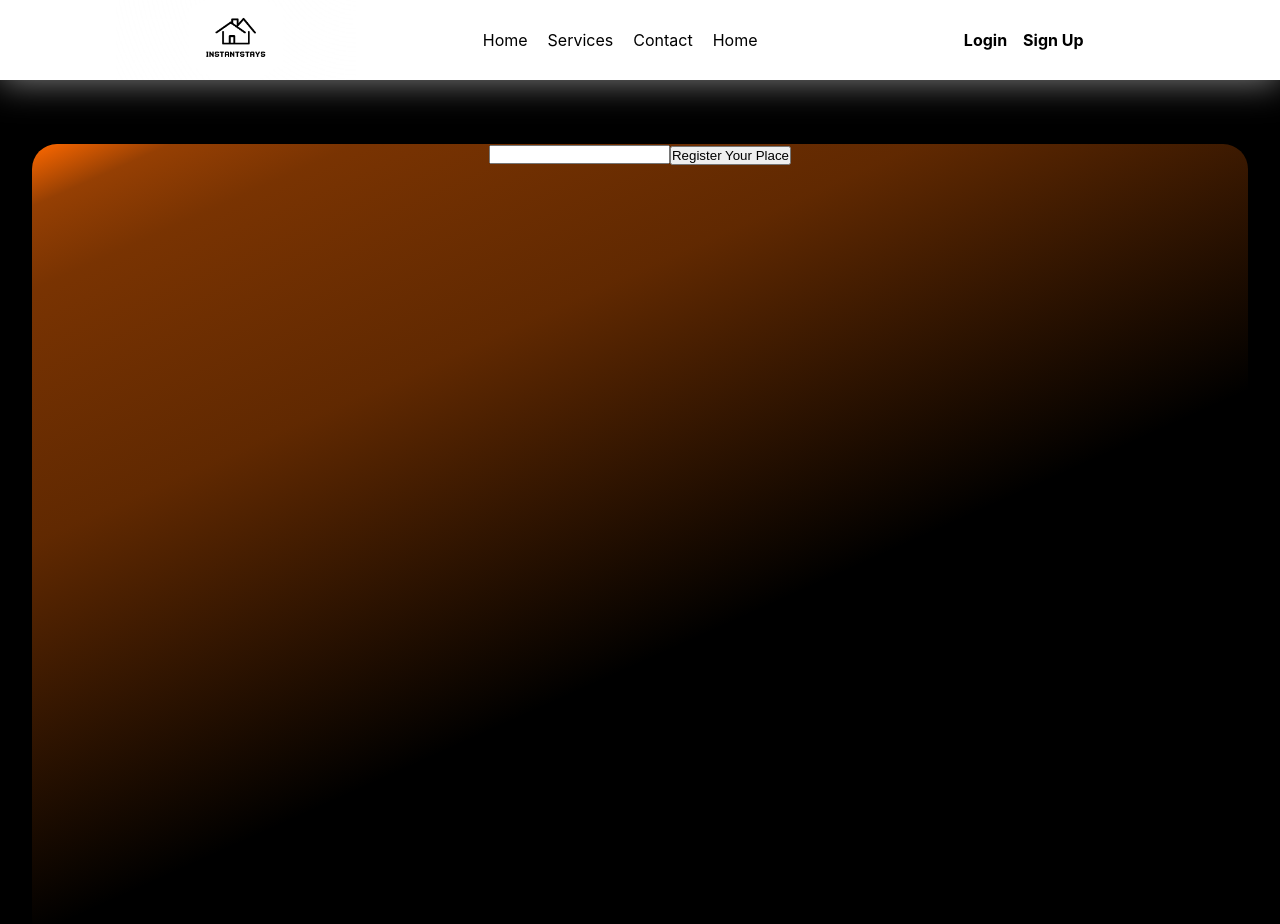
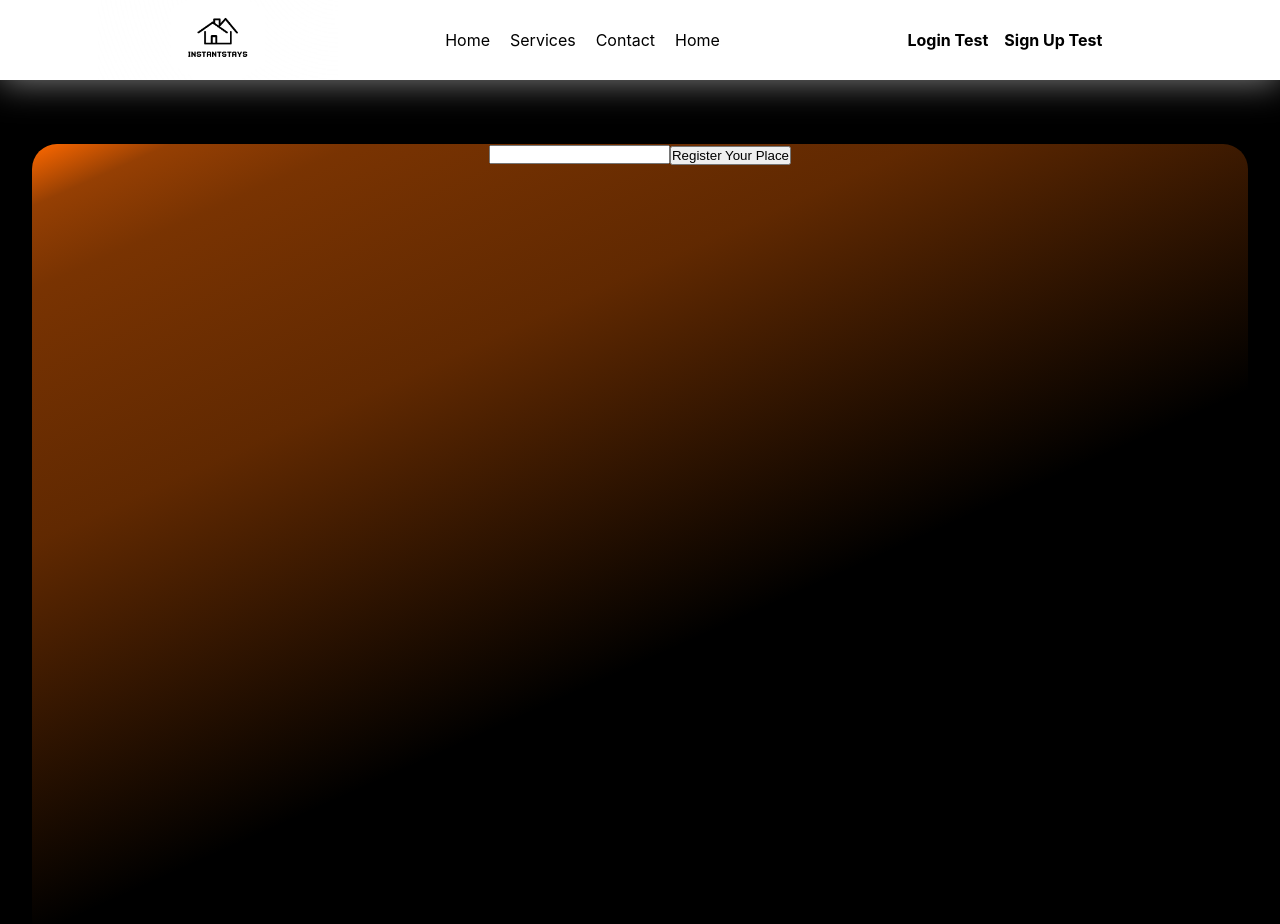
Before and after one commit to InstantStays/InstantStays, a React (Create React App) app: page / in a window 1280 px wide. Shown: the top 924 px of the page. Built offline with nearby package versions, Linux system fonts and the light colour scheme.

Commit message:
modified

```diff
--- a/src/Components/Navbar.js
+++ b/src/Components/Navbar.js
@@ -33,10 +33,10 @@ const Navbar = () => {
         ></AiFillCloseCircle>
         <LoginSignUp>
           <Link to="/login" id="login">
-            <Login>Login</Login>
+            <Login>Login Test</Login>
           </Link>
           <Link to="/signup" id="signup">
-            <Signup>Sign Up</Signup>
+            <Signup>Sign Up Test</Signup>
           </Link>
         </LoginSignUp>
       </NavbarMenu>
```
